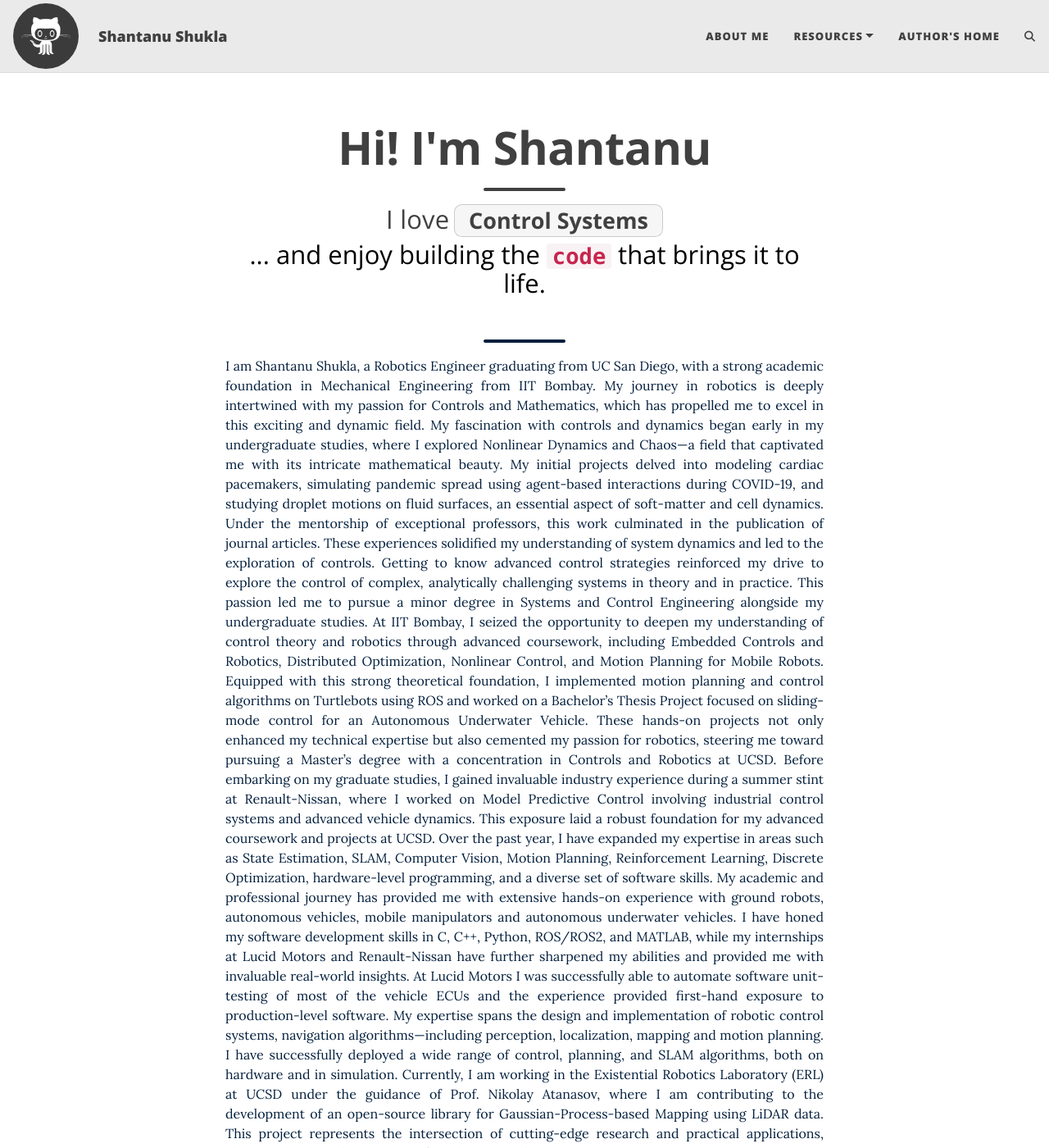
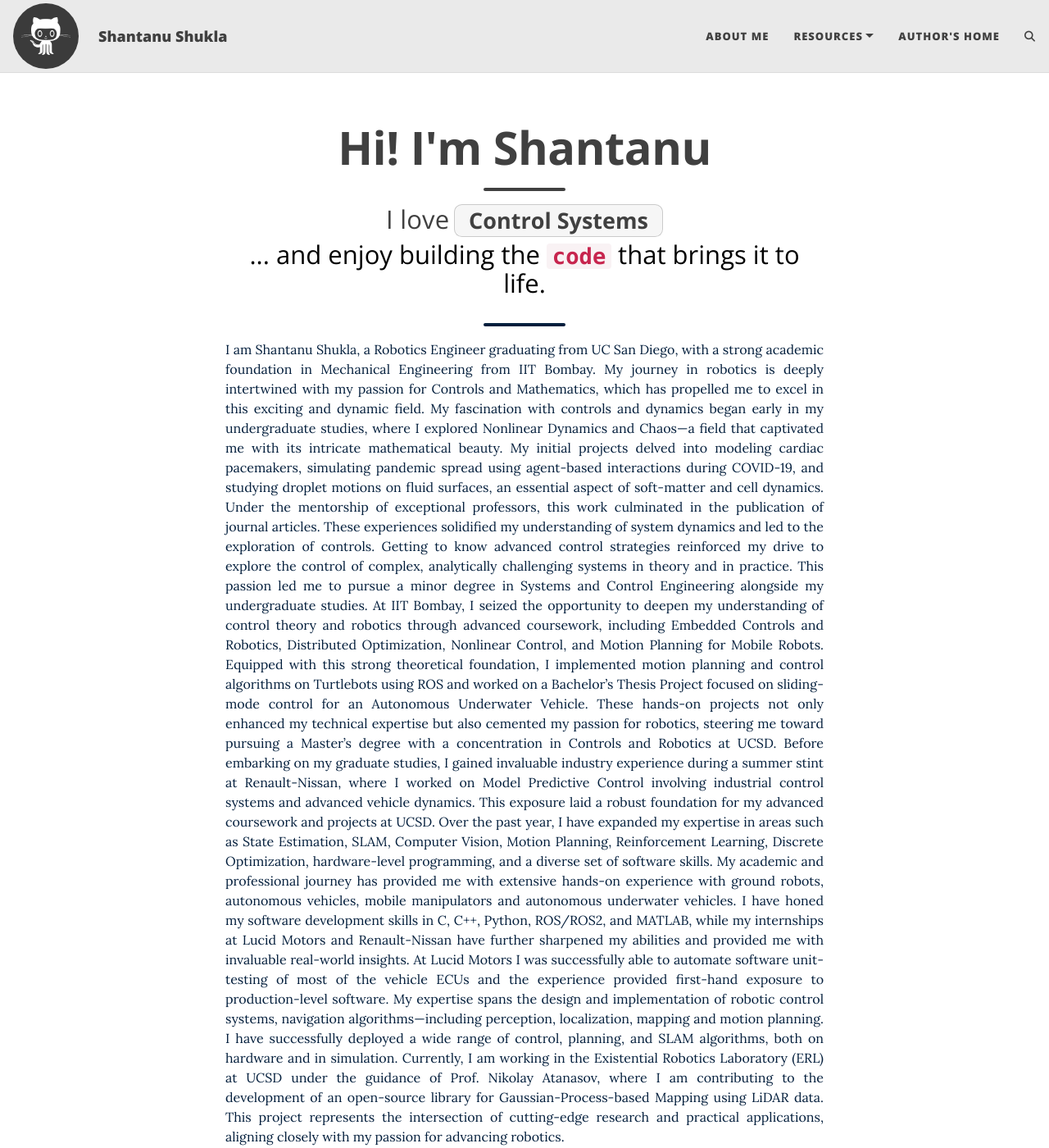
Before and after one commit to shantanusshukla/shantanusshukla.github.io, a Jekyll site: the page built from index.html, in a window 1280 px wide and 1400 px high. Shown: the whole window at 82% size. Built offline with Jekyll 4.4.1, drawn with Linux system fonts in a browser that asks for light colours; the list of posts is cut into pages by our own code; comment, search, counter and statistics services are not loaded.

Commit message:
Resize header again

```diff
--- a/assets/css/style.css
+++ b/assets/css/style.css
@@ -44,23 +44,24 @@
 
 /* Reduce top padding of the hero header */
 .header-section .intro-header {
-    padding-top: 0.75rem;   /* was larger in the theme */
+    padding-top: 0.75rem !important;   /* was larger in the theme */
 }
 
 /* Keep spacing reasonable on big screens */
 @media (min-width: 1200px) {
-    .header-section .intro-header { padding-top: 1rem; }
+    .header-section .intro-header {
+        padding-top: 1rem !important; }
 }
 
 /* Make the About section sit closer to the subtitle */
 .about-intro {
-    margin-top: 0.75rem;    /* down from whatever you had (e.g., 2rem) */
+    margin-top: 0.75rem !important;    /* down from whatever you had (e.g., 2rem) */
 }
 
 /* Make the divider snug */
 .about-intro hr.small {
-    margin-top: .5rem;
-    margin-bottom: 1rem;    /* adjust to taste */
+    margin-top: .5rem !important;
+    margin-bottom: 1rem !important;    /* adjust to taste */
 }
 
 
```
